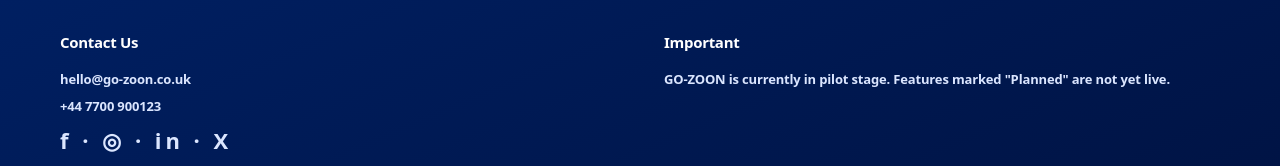
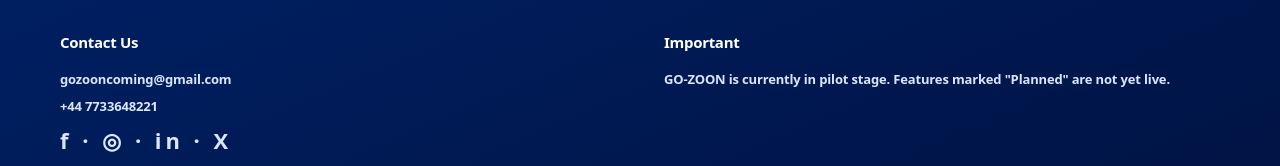
Before and after one commit to novacrystara/go-zoon_web, a Next.js app: page / in a window 1280 px wide. Shown: the part 5263-5429 px from the top of the page. Built offline with nearby package versions, Linux system fonts and the light colour scheme.

Commit message:
Update contact details

```diff
--- a/src/components/Footer.tsx
+++ b/src/components/Footer.tsx
@@ -37,8 +37,8 @@
 
       <div>
         <h3 className="mb-[16px] text-white text-[15px] font-heading font-bold">Contact Us</h3>
-        <p className="block m-0 mb-[9px] text-[#dbe6ff] text-[13px] leading-[1.45] font-[650]">hello@go-zoon.co.uk</p>
-        <p className="block m-0 mb-[9px] text-[#dbe6ff] text-[13px] leading-[1.45] font-[650]">+44 7700 900123</p>
+        <p className="block m-0 mb-[9px] text-[#dbe6ff] text-[13px] leading-[1.45] font-[650]">gozooncoming@gmail.com</p>
+        <p className="block m-0 mb-[9px] text-[#dbe6ff] text-[13px] leading-[1.45] font-[650]">+44 7733648221</p>
         <p className="block m-0 mb-[9px] text-[#dbe6ff] text-[22px] leading-[1.45] font-[650] tracking-[0.18em]">f · ◎ · in · X</p>
       </div>
 
```
